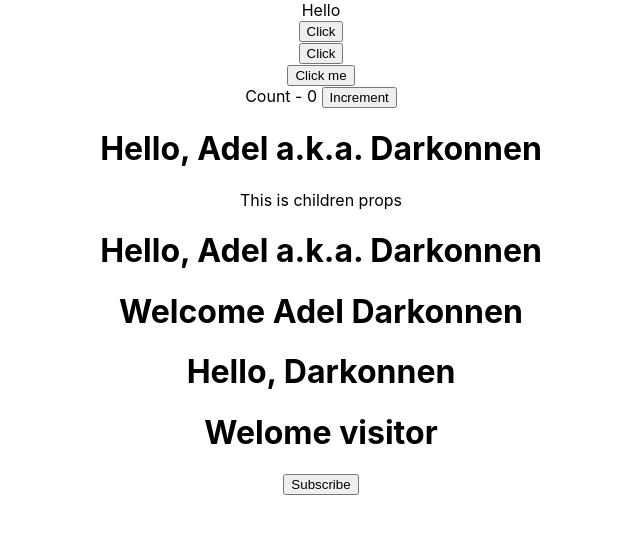
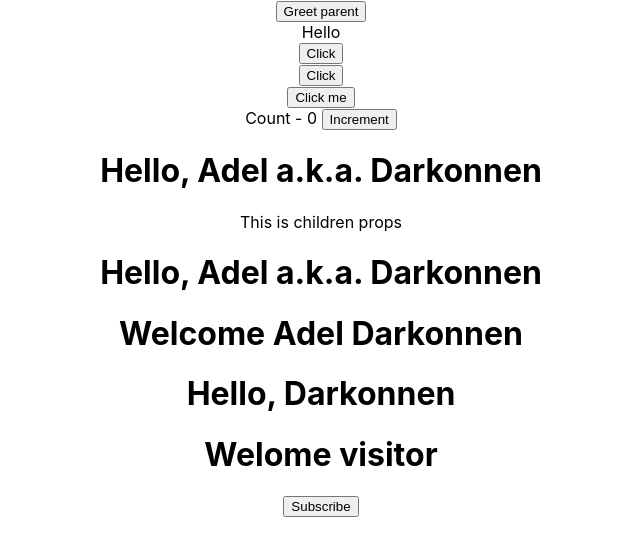
Before and after one commit to Adel-Cabrera/RJS, a React (Create React App) app: page / in a window 1280 px wide. Shown: the top 556 px of the page, without its empty margins (319-959 px from the left). Built offline with nearby package versions, Linux system fonts and the light colour scheme.

Commit message:
Methods as props

```diff
--- a/src/App.js
+++ b/src/App.js
@@ -8,11 +8,13 @@
 import FunctionClick from './components/FunctionClick';
 import ClassClick from './components/ClassClick';
 import EventBind from './components/EventBind';
+import ParentComponent from './components/ParentComponent';
 
 class App extends Component {
   render(){
   return (
     <div className="App">
+      <ParentComponent />
       <EventBind />
       <FunctionClick />
       <ClassClick />
--- /dev/null
+++ b/src/components/ChildComponent.js
@@ -0,0 +1,12 @@
+import React from 'react';
+
+function ChildComponent(props){
+  return(
+    <div>
+    <button onClick={() => props.greetHandler('Child')}>Greet parent</button>
+
+    </div>
+  );
+}
+
+export default ChildComponent;
--- /dev/null
+++ b/src/components/ParentComponent.js
@@ -0,0 +1,30 @@
+import React, { Component } from 'react';
+import ChildComponent from './ChildComponent';
+
+class ParentComponent extends Component {
+
+  constructor(props) {
+    super(props);
+    this.state = {
+      parentName: 'Parent'
+    }
+
+    this.greetParent = this.greetParent.bind(this);
+
+  }
+
+  greetParent(childName) {
+    alert(`Hello ${this.state.parentName} from ${childName}`);
+  }
+
+  render() {
+    return (
+      <div>
+      <ChildComponent greetHandler={this.greetParent}/>
+      </div>
+    );
+  }
+
+}
+
+export default ParentComponent;
```
